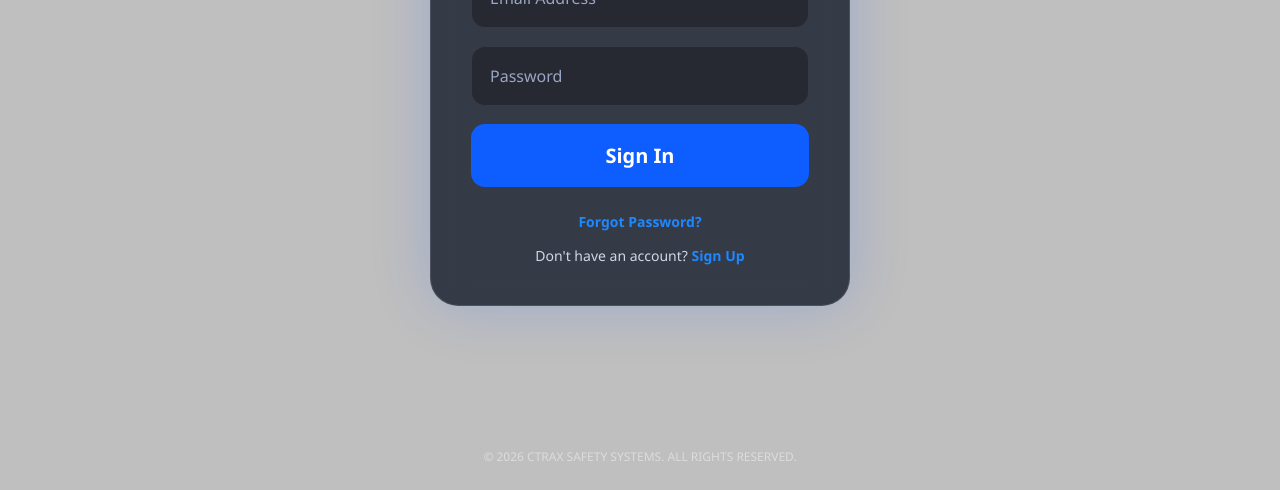
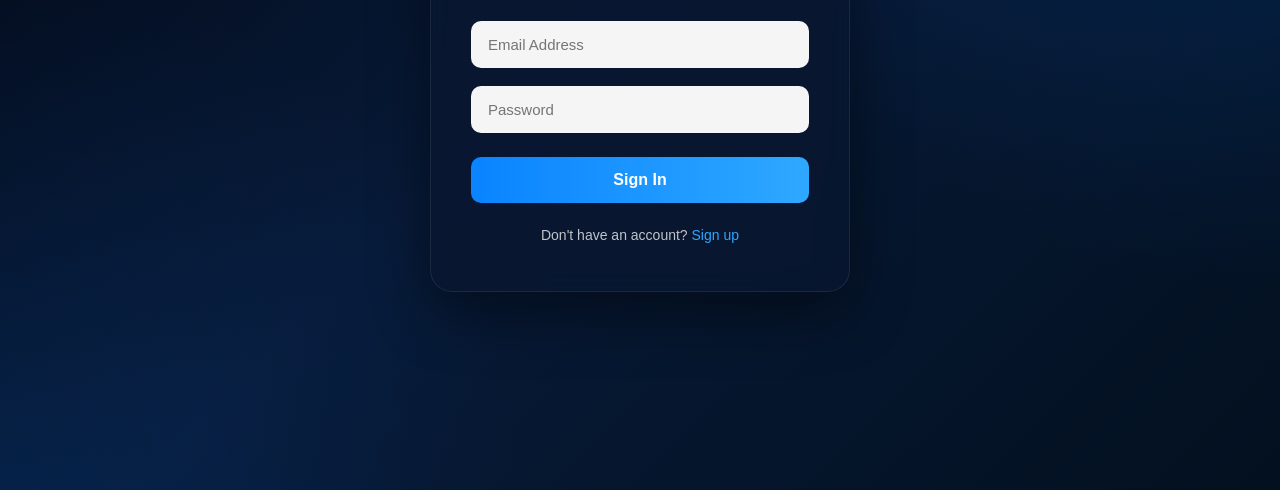
Before and after one commit to ctraxsafety/ctraxsafety, a website: page login.html in a window 1280 px wide. Shown: the part 310-800 px from the top of the page. Drawn offline with Linux system fonts and the light colour scheme.

Commit message:
Add files via upload

```diff
--- a/login.html
+++ b/login.html
@@ -3,276 +3,207 @@
 <head>
 <meta charset="UTF-8">
 <meta name="viewport" content="width=device-width, initial-scale=1.0">
-
 <title>CTRAX Login</title>
 
 <style>
-
-*{
-    margin:0;
-    padding:0;
-    box-sizing:border-box;
-    font-family:'Segoe UI',sans-serif;
+* {
+  margin: 0;
+  padding: 0;
+  box-sizing: border-box;
 }
 
-body{
-
-    height:100vh;
-    overflow:hidden;
-
-    display:flex;
-    justify-content:center;
-    align-items:center;
-
+body {
+  font-family: Arial, Helvetica, sans-serif;
+  min-height: 100vh;
+  display: flex;
+  justify-content: center;
+  align-items: center;
   background:
-    linear-gradient(
-        rgba(0,0,0,.25),
-        rgba(0,0,0,.25)
-    ),
-    url('/images/ctrax-login-bg.jpg');
-
-    background-size:cover;
-    background-position:center;
-    background-repeat:no-repeat;
+    radial-gradient(circle at top right, rgba(0,122,255,0.18), transparent 40%),
+    radial-gradient(circle at bottom left, rgba(0,122,255,0.10), transparent 35%),
+    linear-gradient(135deg, #020814 0%, #071a38 45%, #03101f 100%);
+  color: #ffffff;
 }
 
-/* Login Card */
-
-.login-card{
-
-    width:420px;
-
-    padding:40px;
-
-    border-radius:28px;
-
-    background:
-    rgba(0,8,25,.72);
-
-    backdrop-filter:blur(18px);
-
-    border:
-    1px solid rgba(255,255,255,.12);
-
-    box-shadow:
-    0 0 60px rgba(0,80,255,.18);
-
+.login-card {
+  width: 100%;
+  max-width: 420px;
+  padding: 48px 40px;
+  border-radius: 22px;
+  background: rgba(9, 22, 48, 0.82);
+  border: 1px solid rgba(255,255,255,0.08);
+  box-shadow: 0 20px 60px rgba(0,0,0,0.45);
+  backdrop-filter: blur(14px);
 }
 
-/* CTRAX Logo */
-
-.logo{
-
-    display:block;
-
-    width:280px;
-
-    margin:0 auto 30px auto;
-
+.logo {
+  text-align: center;
+  font-size: 42px;
+  font-weight: 900;
+  letter-spacing: 10px;
+  margin-bottom: 36px;
+  color: #ffffff;
 }
 
-/* Inputs */
-
-.input{
-
-    width:100%;
-
-    padding:18px;
-
-    margin-bottom:18px;
-
-    border-radius:14px;
-
-    border:
-    1px solid rgba(255,255,255,.08);
-
-    background:
-    rgba(0,0,0,.30);
-
-    color:white;
-
-    font-size:16px;
-
+.form-group {
+  margin-bottom: 18px;
 }
 
-.input::placeholder{
-
-    color:#9aa6c3;
-
+input {
+  width: 100%;
+  padding: 14px 16px;
+  border-radius: 10px;
+  border: 1px solid rgba(255,255,255,0.12);
+  background: rgba(255,255,255,0.96);
+  color: #111827;
+  font-size: 15px;
+  outline: none;
 }
 
-.input:focus{
-
-    outline:none;
-
-    border-color:#1e88ff;
-
+input:focus {
+  border-color: #0a84ff;
+  box-shadow: 0 0 0 3px rgba(10,132,255,0.18);
 }
 
-/* Button */
-
-.btn{
-
-    width:100%;
-
-    padding:18px;
-
-    border:none;
-
-    border-radius:14px;
-
-    background:#0d5dff;
-
-    color:white;
-
-    font-size:20px;
-
-    font-weight:700;
-
-    cursor:pointer;
-
-    transition:.25s;
-
+button {
+  width: 100%;
+  padding: 14px;
+  border: none;
+  border-radius: 10px;
+  background: linear-gradient(90deg, #0a84ff, #2ea8ff);
+  color: #ffffff;
+  font-size: 16px;
+  font-weight: 700;
+  cursor: pointer;
+  margin-top: 6px;
 }
 
-.btn:hover{
-
-    background:#1f6cff;
-
+button:hover {
+  opacity: 0.96;
 }
 
-/* Footer */
-
-.footer{
-
-    margin-top:25px;
-
-    text-align:center;
-
-    color:#d0d7e7;
-
-    font-size:14px;
-
+#error {
+  color: #ff5f57;
+  margin-top: 12px;
+  min-height: 20px;
+  text-align: center;
+  font-size: 14px;
 }
 
-.footer a{
-
-    color:#1e88ff;
-
-    text-decoration:none;
-
-    font-weight:600;
-
+.signup-link {
+  margin-top: 24px;
+  text-align: center;
+  color: rgba(255,255,255,0.75);
+  font-size: 14px;
 }
 
-.footer a:hover{
-
-    text-decoration:underline;
-
+.signup-link a {
+  color: #2ea8ff;
+  text-decoration: none;
 }
 
-.forgot{
-
-    display:block;
-
-    margin-bottom:15px;
-
+.signup-link a:hover {
+  text-decoration: underline;
 }
-
-.copyright{
-
-    position:absolute;
-
-    bottom:25px;
-
-    left:50%;
-
-    transform:translateX(-50%);
-
-    color:rgba(255,255,255,.45);
-
-    font-size:12px;
-
-}
-
-@media(max-width:768px){
-
-    .login-card{
-
-        width:92%;
-
-        max-width:420px;
-
-        padding:30px;
-
-    }
-
-    .logo{
-
-        width:220px;
-
-    }
-
-}
-
 </style>
-
 </head>
-
 <body>
 
 <div class="login-card">
+  <div class="logo">CTRAX</div>
 
-    <img
-    src="/images/ctrax-logo.png"
-    class="logo"
-    alt="CTRAX">
-
-    <form action="/login" method="POST">
-
+  <form id="loginForm">
+    <div class="form-group">
         <input
             type="email"
+            id="email"
             name="email"
-        class="input"
             placeholder="Email Address"
-        required>
+            required
+        >
+    </div>
 
+    <div class="form-group">
         <input
             type="password"
+            id="password"
             name="password"
-        class="input"
             placeholder="Password"
-        required>
+            required
+        >
+    </div>
 
-        <button
-        type="submit"
-        class="btn">
-        Sign In
-        </button>
+    <button type="submit">Sign In</button>
 
+    <div id="message"></div>
 </form>
 
-    <div class="footer">
-
-        <a
-        href="/forgot-password"
-        class="forgot">
-        Forgot Password?
-        </a>
-
+  <div class="signup-link">
     Don't have an account?
-
-        <a href="/signup">
-        Sign Up
-        </a>
-
+    <a href="signup.html">Sign up</a>
+  </div>
 </div>
 
-</div>
+<script>
+document.addEventListener('DOMContentLoaded', () => {
+  const form = document.getElementById('loginForm');
+  const message = document.getElementById('message');
 
-<div class="copyright">
-© 2026 CTRAX SAFETY SYSTEMS. ALL RIGHTS RESERVED.
-</div>
+  form.addEventListener('submit', async (e) => {
+    e.preventDefault();
 
+    // Clear previous message
+    message.textContent = '';
+    message.style.color = '';
+
+    // Get form values
+    const email = document.getElementById('email').value.trim();
+    const password = document.getElementById('password').value;
+
+    // Basic validation
+    if (!email || !password) {
+      message.textContent = 'Email and password are required';
+      message.style.color = '#ff4d4f';
+      return;
+    }
+
+    try {
+      // Send login request
+      const response = await fetch('/login', {
+        method: 'POST',
+        headers: {
+          'Content-Type': 'application/json'
+        },
+        body: JSON.stringify({
+          email,
+          password
+        })
+      });
+
+      const data = await response.json();
+
+      if (data.success) {
+        // Show success message briefly
+        message.textContent = 'Login successful...';
+        message.style.color = '#00ff99';
+
+        // Redirect to dashboard
+        setTimeout(() => {
+          window.location.href = data.redirect || '/dashboard';
+        }, 500);
+      } else {
+        // Show server-provided message
+        message.textContent = data.message || 'Login failed';
+        message.style.color = '#ff4d4f';
+      }
+
+    } catch (error) {
+      console.error('Login error:', error);
+      message.textContent = 'Unable to connect to server';
+      message.style.color = '#ff4d4f';
+    }
+  });
+});
+</script>
 </body>
 </html>
```
Lines whose indentation alone changed are shown as unchanged.
